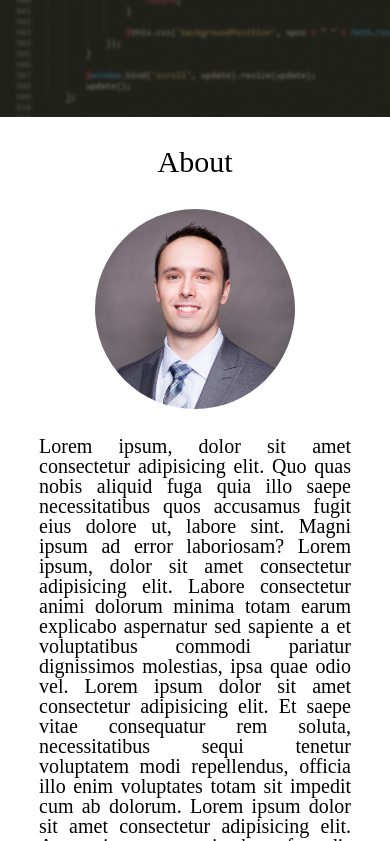
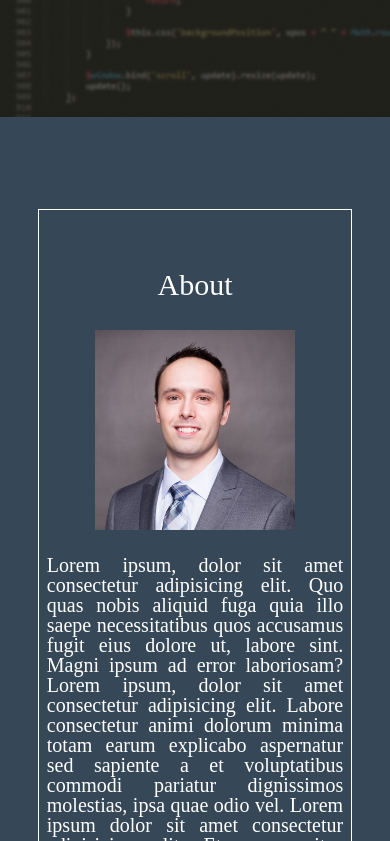
Before and after one commit to memmo01/portfolio, a plain HTML site: page index.html in a window 390 px wide. Shown: the part 443-1284 px from the top of the page. Drawn offline with Linux system fonts and the light colour scheme.

Commit message:
added animation to paragraphs as user scrolls. added styling to about me section. changed width of main content section

```diff
--- a/assets/css/style.css
+++ b/assets/css/style.css
@@ -221,7 +221,7 @@ header {
   overflow: hidden;
 }
 .inline {
-  display: inline-flex;
+  display: flex;
 }
 /* nav  */
 nav {
@@ -262,11 +262,7 @@ header .sect-right > h1 {
 .sect-left,
 .sect-right {
   width: 50%;
-  /* will add transition in future  */
-  /* transition: 1s; */
 }
-
-/*   */
 
 header .row-flex {
   display: flex;
@@ -281,10 +277,10 @@ header .sect-left {
   order: 1;
 }
 
-.container {
+/* .container {
   width: 80%;
   margin: auto;
-}
+} */
 
 .title {
   display: block;
@@ -323,6 +319,10 @@ header .sect-left {
   border: 2px solid white;
   border-radius: 50%;
 }
+
+.img-chadow {
+  box-shadow: 0 0 15px rgba(0, 0, 0, 0.4);
+}
 header #profile-img {
   height: 50px;
   position: absolute;
@@ -330,15 +330,33 @@ header #profile-img {
 }
 
 #profile-img {
-  height: 250px;
   position: relative;
-  width: 250px;
+  width: 364px;
   margin: auto;
   display: block;
   top: 30px;
 }
 
 /* about section  */
+#about {
+  background-color: #364857;
+  color: white;
+  padding: 92px 0 92px 0;
+}
+#about .sect-right {
+  width: 40%;
+}
+#about .row {
+  width: 95%;
+  margin: auto;
+}
+
+#about .border {
+  padding: 30px 0px;
+  width: 80%;
+  border: 1px solid white;
+  margin: auto;
+}
 
 .sect-txt-left,
 .sect-txt-right,
@@ -350,6 +368,19 @@ header #profile-img {
 }
 
 /* portfolio staggered section  */
+
+#portfolio {
+  background-color: rgba(0, 0, 0, 0.1);
+}
+
+.portfolio-right-movement {
+  transform: translateX(100%);
+  transition: 1s;
+}
+.portfolio-left-movement {
+  transform: translateX(-100%);
+  transition: 1s;
+}
 #portfolio img {
   width: 80%;
   display: block;
@@ -421,6 +452,7 @@ header #profile-img {
 #portfolio .sect-right .proj-link {
   margin-left: 30px;
 }
+
 .sect-txt-left {
   text-align: right;
 }
@@ -482,6 +514,10 @@ header #profile-img {
     width: 100%;
     padding: 0;
   }
+  #about .sect-right {
+    width: 100%;
+  }
+
   #profile-img {
     height: auto;
     width: 200px;
--- a/assets/js/script.js
+++ b/assets/js/script.js
@@ -2,6 +2,29 @@ let skills = ["javasript", "es6", "jQuery", "HTML", "CSS"];
 let navmenu = document.getElementById("hamburger");
 let navmenuclose = document.getElementsByClassName("close");
 let dynamicCodeEl = document.getElementsByClassName("dynamic-code");
+let portfolio = document.getElementById("port");
+let portfolio2 = document.getElementById("port2");
+let portfolio3 = document.getElementById("port3");
+
+//scroll responsive animation
+window.addEventListener("scroll", function (e) {
+  if (window.pageYOffset + 350 > portfolio.offsetTop) {
+    runTextMovement("portfolio-right-movement", 0);
+  }
+  if (window.pageYOffset + 350 > portfolio2.offsetTop) {
+    runTextMovement("portfolio-left-movement", 0);
+  }
+  if (window.pageYOffset + 350 > portfolio3.offsetTop) {
+    runTextMovement("portfolio-right-movement", 1);
+  }
+});
+
+function runTextMovement(location, index) {
+  let move = document.getElementsByClassName(location);
+
+  move[index].style.transform = "translateX(0%)";
+}
+
 let code = ` let displaySkills = () => {
       let count = 0;
       let skillList = document.getElementById("dynamic-list");
--- a/index.html
+++ b/index.html
@@ -79,33 +79,36 @@
     <div class="container">
       <!-- begin new section to add about me  -->
       <section id="about">
+        <div class="border">
           <h2 id="about-title" class="title">About</h2>
           <div class="row inline row-flex">
             <div class="sect-left sect-txt">
               Lorem ipsum, dolor sit amet consectetur adipisicing elit. Quo quas
               nobis aliquid fuga quia illo saepe necessitatibus quos accusamus
-            fugit eius dolore ut, labore sint. Magni ipsum ad error laboriosam?
-            Lorem ipsum, dolor sit amet consectetur adipisicing elit. Labore
-            consectetur animi dolorum minima totam earum explicabo aspernatur
-            sed sapiente a et voluptatibus commodi pariatur dignissimos
-            molestias, ipsa quae odio vel. Lorem ipsum dolor sit amet
-            consectetur adipisicing elit. Et saepe vitae consequatur rem soluta,
-            necessitatibus sequi tenetur voluptatem modi repellendus, officia
-            illo enim voluptates totam sit impedit cum ab dolorum. Lorem ipsum
-            dolor sit amet consectetur adipisicing elit. Autem iusto porro sit
-            ab perferendis non modi vel omnis, cum corporis necessitatibus
-            totam, eum dicta itaque deserunt delectus culpa voluptate
-            quaerat.lor Lorem ipsum dolor sit amet consectetur, adipisicing
-            elit. Tempore cupiditate quisquam alias, quibusdam quam ipsam facere
-            consectetur magni quia quis maiores minima excepturi enim aut,
-            repellendus qui nobis accusamus. Ratione?
+              fugit eius dolore ut, labore sint. Magni ipsum ad error
+              laboriosam? Lorem ipsum, dolor sit amet consectetur adipisicing
+              elit. Labore consectetur animi dolorum minima totam earum
+              explicabo aspernatur sed sapiente a et voluptatibus commodi
+              pariatur dignissimos molestias, ipsa quae odio vel. Lorem ipsum
+              dolor sit amet consectetur adipisicing elit. Et saepe vitae
+              consequatur rem soluta, necessitatibus sequi tenetur voluptatem
+              modi repellendus, officia illo enim voluptates totam sit impedit
+              cum ab dolorum. Lorem ipsum dolor sit amet consectetur adipisicing
+              elit. Autem iusto porro sit ab perferendis non modi vel omnis, cum
+              corporis necessitatibus totam, eum dicta itaque deserunt delectus
+              culpa voluptate quaerat.lor Lorem ipsum dolor sit amet
+              consectetur, adipisicing elit. Tempore cupiditate quisquam alias,
+              quibusdam quam ipsam facere consectetur magni quia quis maiores
+              minima excepturi enim aut, repellendus qui nobis accusamus.
+              Ratione?
             </div>
             <div class="sect-right">
               <img
                 src="./assets/images/mike_headshot2.jpg"
                 id="profile-img"
-              class="rounded-circle"
+                class="img-shadow"
               />
+            </div>
           </div>
         </div>
       </section>
@@ -120,6 +123,7 @@
             />
           </div>
           <div class="sect-right sect-txt-right">
+            <div id="port" class="portfolio-right-movement">
               <h2>Project Title</h2>
               <h3>DESCRIPTION</h3>
               <div class="right-p-contain">
@@ -127,11 +131,11 @@
                   Et saepe vitae consequatur rem soluta, necessitatibus sequi
                   tenetur voluptatem modi repellendus, officia illo enim
                   voluptates totam sit impedit cum ab dolorum. Lorem ipsum dolor
-                sit amet consectetur adipisicing elit. Autem iusto porro sit ab
-                perferendis non modi vel omnis, cum corporis necessitatibus
+                  sit amet consectetur adipisicing elit. Autem iusto porro sit
+                  ab perferendis non modi vel omnis, cum corporis necessitatibus
                   totam, eum dicta itaque deserunt delectus culpa voluptate
-                quaerat.lor Lorem ipsum dolor sit amet consectetur, adipisicing
-                elit.
+                  quaerat.lor Lorem ipsum dolor sit amet consectetur,
+                  adipisicing elit.
                 </p>
               </div>
               <h3>TOOLS USED</h3>
@@ -154,10 +158,12 @@
               </div>
             </div>
           </div>
+        </div>
 
         <hr style="width: 50%;" />
-        <div class="row inline row-flex flip">
+        <div class="row inline row-flex flip" id="port2">
           <div class="sect-left sect-txt-left">
+            <div id="port2" class="portfolio-left-movement">
               <h2>Project Title</h2>
               <h3>DESCRIPTION</h3>
               <div class="left-p-contain">
@@ -165,11 +171,11 @@
                   Et saepe vitae consequatur rem soluta, necessitatibus sequi
                   tenetur voluptatem modi repellendus, officia illo enim
                   voluptates totam sit impedit cum ab dolorum. Lorem ipsum dolor
-                sit amet consectetur adipisicing elit. Autem iusto porro sit ab
-                perferendis non modi vel omnis, cum corporis necessitatibus
+                  sit amet consectetur adipisicing elit. Autem iusto porro sit
+                  ab perferendis non modi vel omnis, cum corporis necessitatibus
                   totam, eum dicta itaque deserunt delectus culpa voluptate
-                quaerat.lor Lorem ipsum dolor sit amet consectetur, adipisicing
-                elit.
+                  quaerat.lor Lorem ipsum dolor sit amet consectetur,
+                  adipisicing elit.
                 </p>
               </div>
               <h3 class="clearfix">TOOLS USED</h3>
@@ -191,12 +197,13 @@
                 /></a>
               </div>
             </div>
+          </div>
           <div class="sect-right">
             <img src="assets/images/drag_drop.gif" alt="node project example" />
           </div>
         </div>
         <hr style="width: 50%;" />
-        <div class="row inline row-flex">
+        <div class="row inline row-flex" id="port3">
           <div class="sect-left">
             <img
               src="assets/images/node-proj-example.gif"
@@ -204,6 +211,7 @@
             />
           </div>
           <div class="sect-right sect-txt-right">
+            <div id="port3" class="portfolio-right-movement">
               <h2>Project Title</h2>
               <h3>DESCRIPTION</h3>
               <div class="right-p-contain">
@@ -211,11 +219,11 @@
                   Et saepe vitae consequatur rem soluta, necessitatibus sequi
                   tenetur voluptatem modi repellendus, officia illo enim
                   voluptates totam sit impedit cum ab dolorum. Lorem ipsum dolor
-                sit amet consectetur adipisicing elit. Autem iusto porro sit ab
-                perferendis non modi vel omnis, cum corporis necessitatibus
+                  sit amet consectetur adipisicing elit. Autem iusto porro sit
+                  ab perferendis non modi vel omnis, cum corporis necessitatibus
                   totam, eum dicta itaque deserunt delectus culpa voluptate
-                quaerat.lor Lorem ipsum dolor sit amet consectetur, adipisicing
-                elit.
+                  quaerat.lor Lorem ipsum dolor sit amet consectetur,
+                  adipisicing elit.
                 </p>
               </div>
               <h3>TOOLS USED</h3>
@@ -238,6 +246,7 @@
               </div>
             </div>
           </div>
+        </div>
       </section>
 
       <!-- Skills section  -->
```
Lines whose indentation alone changed are shown as unchanged.
